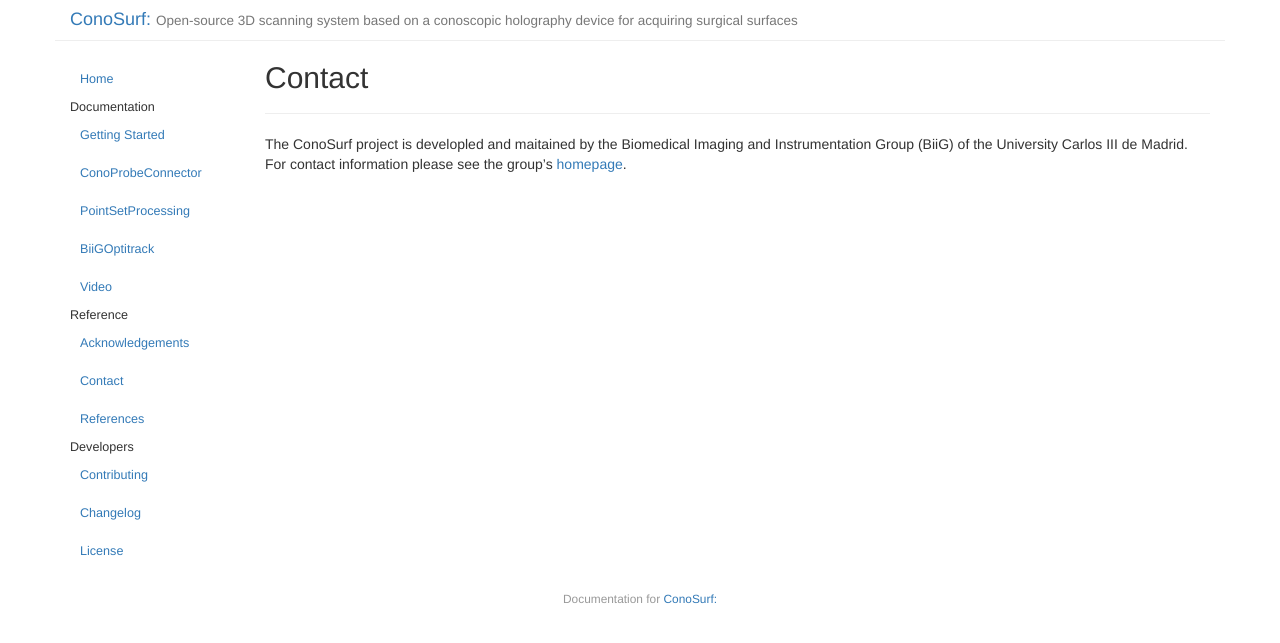
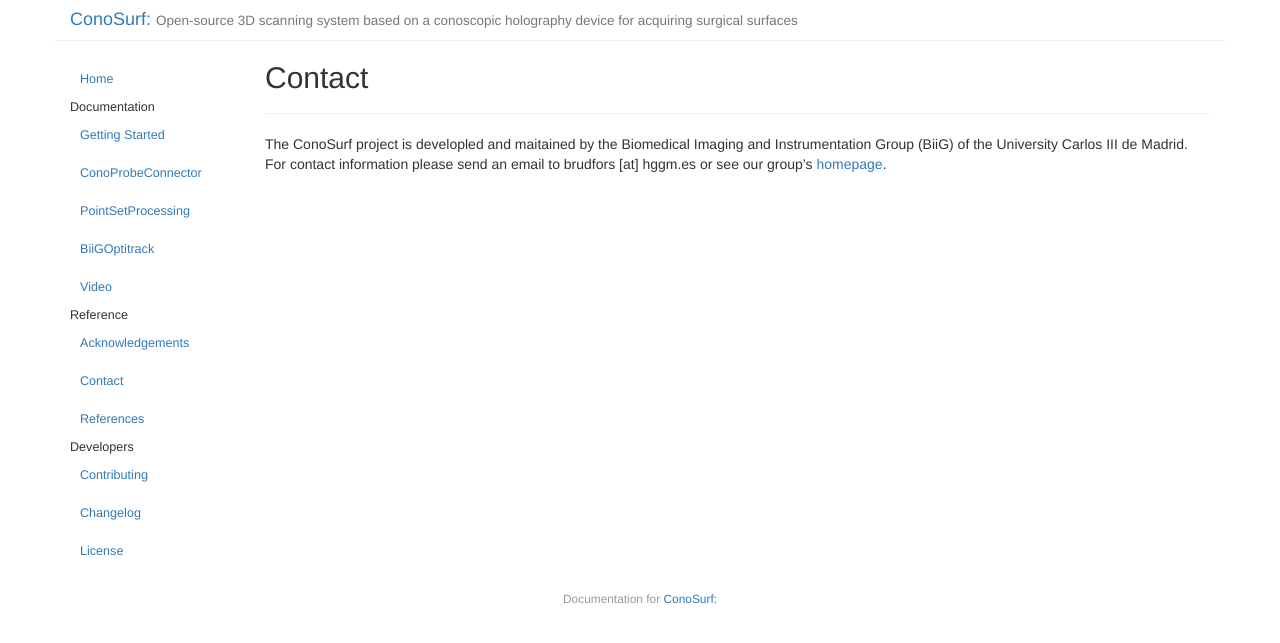
Before and after one commit to HGGM-LIM/ConoSurf, a Jekyll site: the page built from _posts/2016-01-06-contact.md, in a window 1280 px wide. Shown: the top 643 px of the page. Built offline with Jekyll 4.4.1, drawn with Linux system fonts in a browser that asks for light colours; Markdown is read by kramdown in place of the engine named in the settings.

Commit message:
Update 2016-01-06-contact.md

```diff
--- a/_posts/2016-01-06-contact.md
+++ b/_posts/2016-01-06-contact.md
@@ -5,4 +5,4 @@
 date: 2016-01-06 10:25:42
 order: 2
 ---
-The ConoSurf project is developled and maitained by the Biomedical Imaging and Instrumentation Group (BiiG) of the University Carlos III de Madrid. For contact information please see the group's [homepage](http://image.hggm.es/).
+The ConoSurf project is developled and maitained by the Biomedical Imaging and Instrumentation Group (BiiG) of the University Carlos III de Madrid. For contact information please send an email to brudfors [at] hggm.es or see our group's [homepage](http://image.hggm.es/).
```
